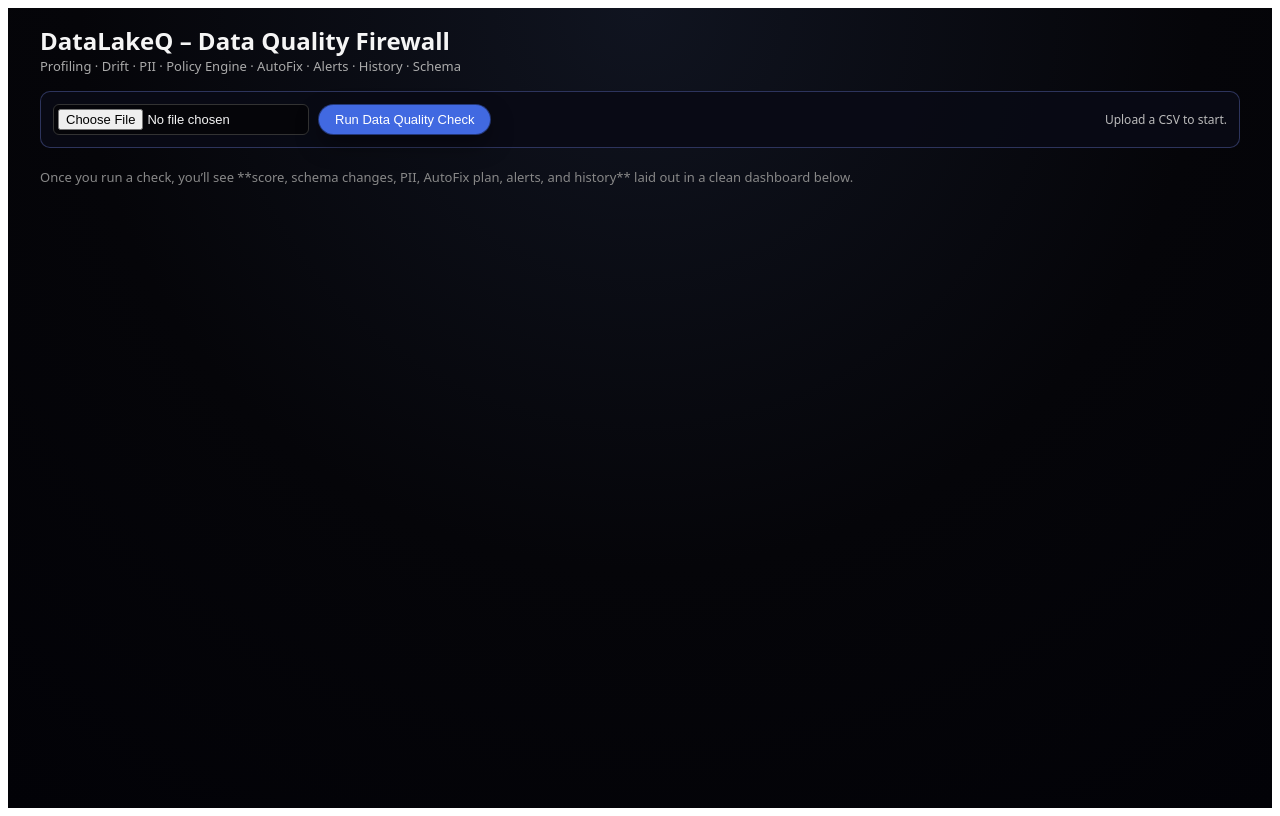
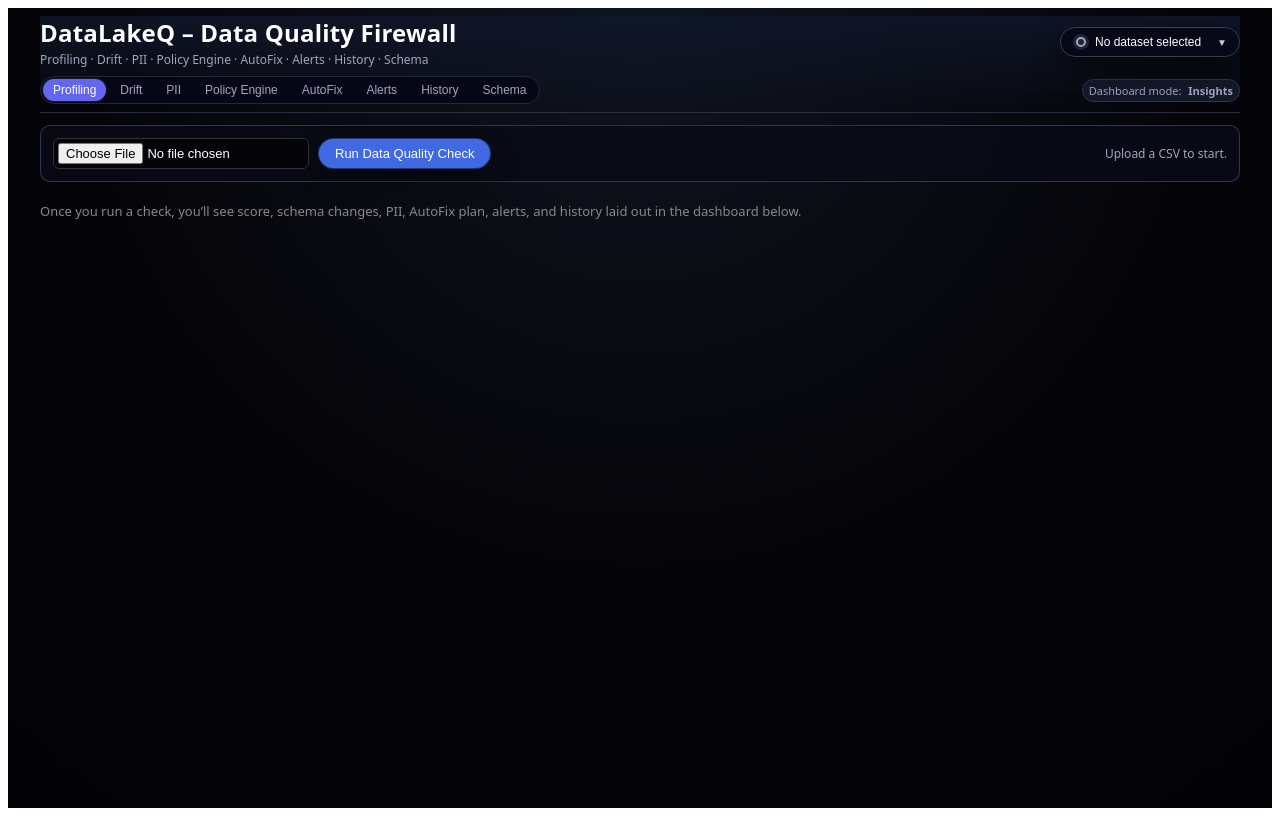
Before and after one commit to shobith-s/DataLakeQuality, a React app in the folder frontend/: page / in a window 1280 px wide. Built offline with nearby package versions, Linux system fonts and the light colour scheme; the HTML template or start-up script is replaced by a standard one.

Commit message:
redesign header with pill navigation and dataset selector

```diff
--- a/frontend/src/App.tsx
+++ b/frontend/src/App.tsx
@@ -9,14 +9,30 @@ import AutofixPanel from "./components/panels/AutofixPanel";
 import HistoryPanel from "./components/panels/HistoryPanel";
 import RawReportPanel from "./components/panels/RawReportPanel";
 import SchemaChangesPanel from "./components/panels/SchemaChangesPanel";
+import HeaderBar, {
+  type NavTabId,
+} from "./components/layout/HeaderBar";
 
 import type { DataQualityReport } from "./types/report";
+import { dlqColors, dlqTypography } from "./ui/theme";
+
+const NAV_TO_SECTION_ID: Record<NavTabId, string> = {
+  profiling: "section-profiling",
+  drift: "section-history",
+  pii: "section-pii",
+  policy: "section-policy",
+  autofix: "section-autofix",
+  alerts: "section-alerts",
+  history: "section-history",
+  schema: "section-schema",
+};
 
 const App: React.FC = () => {
   const [file, setFile] = useState<File | null>(null);
   const [report, setReport] = useState<DataQualityReport | null>(null);
   const [loading, setLoading] = useState(false);
   const [error, setError] = useState<string | null>(null);
+  const [activeTab, setActiveTab] = useState<NavTabId>("profiling");
 
   const handleFileChange = (e: React.ChangeEvent<HTMLInputElement>) => {
     const f = e.target.files?.[0] || null;
@@ -81,57 +97,42 @@ const App: React.FC = () => {
     URL.revokeObjectURL(url);
   };
 
+  const handleNavChange = (id: NavTabId) => {
+    setActiveTab(id);
+    const sectionId = NAV_TO_SECTION_ID[id];
+    if (sectionId) {
+      const el = document.getElementById(sectionId);
+      if (el) {
+        el.scrollIntoView({ behavior: "smooth", block: "start" });
+      }
+    }
+  };
+
   return (
     <div
       style={{
         minHeight: "100vh",
-        background: "radial-gradient(circle at top, #101420 0, #050509 55%, #020207 100%)",
-        color: "#f5f5f5",
-        fontFamily:
-          "system-ui, -apple-system, BlinkMacSystemFont, 'Segoe UI', sans-serif",
+        background:
+          "radial-gradient(circle at top, #101420 0, #050509 55%, #020207 100%)",
+        color: dlqColors.textPrimary,
+        fontFamily: dlqTypography.fontFamily,
       }}
     >
       <div
         style={{
           maxWidth: 1200,
           margin: "0 auto",
-          padding: "16px 16px 32px",
+          padding: "8px 16px 32px",
         }}
       >
-        {/* Header */}
-        <header
-          style={{
-            marginBottom: 16,
-            display: "flex",
-            alignItems: "center",
-            justifyContent: "space-between",
-            gap: 12,
-          }}
-        >
-          <div>
-            <h1 style={{ margin: 0, fontSize: 24 }}>
-              DataLakeQ – Data Quality Firewall
-            </h1>
-            <p style={{ margin: 0, fontSize: 13, color: "#aaa" }}>
-              Profiling · Drift · PII · Policy Engine · AutoFix · Alerts ·
-              History · Schema
-            </p>
-          </div>
-          {report && (
-            <div
-              style={{
-                fontSize: 12,
-                color: "#9ea7ff",
-                textAlign: "right",
-              }}
-            >
-              <div style={{ opacity: 0.8 }}>Dataset:</div>
-              <div style={{ fontWeight: 600 }}>{report.dataset_name}</div>
-            </div>
-          )}
-        </header>
+        {/* Header with navigation + dataset selector */}
+        <HeaderBar
+          activeTab={activeTab}
+          onTabChange={handleNavChange}
+          datasetName={report?.dataset_name}
+        />
 
-        {/* Upload + Actions */}
+        {/* File upload + Run button */}
         <section
           style={{
             borderRadius: 10,
@@ -180,7 +181,7 @@ const App: React.FC = () => {
               {loading ? "Analyzing…" : "Run Data Quality Check"}
             </button>
           </div>
-          <div style={{ fontSize: 12, color: "#bbb" }}>
+          <div style={{ fontSize: 12, color: dlqColors.textSecondary }}>
             {file ? (
               <>
                 Selected:{" "}
@@ -220,9 +221,8 @@ const App: React.FC = () => {
               marginTop: 8,
             }}
           >
-            Once you run a check, you’ll see **score, schema changes, PII,
-            AutoFix plan, alerts, and history** laid out in a clean dashboard
-            below.
+            Once you run a check, you’ll see score, schema changes, PII, AutoFix
+            plan, alerts, and history laid out in the dashboard below.
           </p>
         )}
 
@@ -244,9 +244,17 @@ const App: React.FC = () => {
                 gap: 16,
               }}
             >
+              <div id="section-profiling">
                 <ScoreCard report={report} />
+              </div>
+
+              <div id="section-policy">
                 <PolicyGate report={report} />
+              </div>
+
+              <div id="section-history">
                 <HistoryPanel report={report} />
+              </div>
             </section>
 
             {/* Row 2 – dataset / schema / PII vs AutoFix */}
@@ -265,11 +273,15 @@ const App: React.FC = () => {
                 }}
               >
                 <DatasetSummaryPanel report={report} />
+                <div id="section-schema">
                   <SchemaChangesPanel report={report} />
+                </div>
+                <div id="section-pii">
                   <PIIPanel report={report} />
                 </div>
+              </div>
 
-              <div>
+              <div id="section-autofix">
                 <AutofixPanel
                   report={report}
                   onDownload={handleDownloadAutofix}
@@ -286,7 +298,9 @@ const App: React.FC = () => {
                 alignItems: "stretch",
               }}
             >
+              <div id="section-alerts">
                 <AlertsPanel alerts={report.alerts} />
+              </div>
               <RawReportPanel report={report} />
             </section>
           </main>
--- /dev/null
+++ b/frontend/src/components/layout/HeaderBar.tsx
@@ -0,0 +1,225 @@
+// frontend/src/components/layout/HeaderBar.tsx
+import React, { useState } from "react";
+import { dlqColors, dlqSpace, dlqTypography } from "../../ui/theme";
+import PillTabs from "../../ui/PillTabs";
+import Chip from "../../ui/Chip";
+import StatusIcon from "../../ui/StatusIcon";
+
+export type NavTabId =
+  | "profiling"
+  | "drift"
+  | "pii"
+  | "policy"
+  | "autofix"
+  | "alerts"
+  | "history"
+  | "schema";
+
+interface HeaderBarProps {
+  activeTab: NavTabId;
+  onTabChange: (id: NavTabId) => void;
+  datasetName?: string;
+}
+
+const NAV_TABS: { id: NavTabId; label: string }[] = [
+  { id: "profiling", label: "Profiling" },
+  { id: "drift", label: "Drift" },
+  { id: "pii", label: "PII" },
+  { id: "policy", label: "Policy Engine" },
+  { id: "autofix", label: "AutoFix" },
+  { id: "alerts", label: "Alerts" },
+  { id: "history", label: "History" },
+  { id: "schema", label: "Schema" },
+];
+
+const HeaderBar: React.FC<HeaderBarProps> = ({
+  activeTab,
+  onTabChange,
+  datasetName,
+}) => {
+  const [datasetMenuOpen, setDatasetMenuOpen] = useState(false);
+
+  const handleTabChange = (id: string) => {
+    onTabChange(id as NavTabId);
+  };
+
+  const displayName = datasetName || "No dataset selected";
+
+  return (
+    <header
+      style={{
+        marginBottom: dlqSpace.md,
+        paddingBottom: dlqSpace.sm,
+        borderBottom: `1px solid rgba(148,163,184,0.18)`,
+        background:
+          "linear-gradient(to bottom, rgba(15,23,42,0.9), rgba(15,23,42,0))",
+        position: "sticky",
+        top: 0,
+        zIndex: 10,
+        backdropFilter: "blur(14px)",
+      }}
+    >
+      {/* Top row: title + dataset selector */}
+      <div
+        style={{
+          display: "flex",
+          alignItems: "center",
+          justifyContent: "space-between",
+          gap: 12,
+          marginBottom: 8,
+        }}
+      >
+        <div>
+          <h1
+            style={{
+              margin: 0,
+              fontSize: dlqTypography.h1,
+              letterSpacing: 0.2,
+            }}
+          >
+            DataLakeQ – Data Quality Firewall
+          </h1>
+          <p
+            style={{
+              margin: 0,
+              marginTop: 2,
+              fontSize: 12,
+              color: dlqColors.textSecondary,
+            }}
+          >
+            Profiling · Drift · PII · Policy Engine · AutoFix · Alerts · History
+            · Schema
+          </p>
+        </div>
+
+        {/* Dataset selector */}
+        <div style={{ position: "relative" }}>
+          <button
+            type="button"
+            onClick={() => setDatasetMenuOpen((open) => !open)}
+            style={{
+              display: "inline-flex",
+              alignItems: "center",
+              gap: 6,
+              padding: "6px 12px",
+              borderRadius: 999,
+              border: `1px solid ${dlqColors.borderStrong}`,
+              backgroundColor: "#050816",
+              color: dlqColors.textPrimary,
+              fontSize: 12,
+              cursor: "pointer",
+              minWidth: 180,
+              justifyContent: "space-between",
+              boxShadow: "0 12px 28px rgba(0,0,0,0.55)",
+            }}
+          >
+            <span
+              style={{
+                display: "inline-flex",
+                alignItems: "center",
+                gap: 6,
+              }}
+            >
+              <StatusIcon tone={datasetName ? "info" : "neutral"} size={16} />
+              <span
+                style={{
+                  maxWidth: 140,
+                  overflow: "hidden",
+                  textOverflow: "ellipsis",
+                  whiteSpace: "nowrap",
+                }}
+              >
+                {displayName}
+              </span>
+            </span>
+            <span
+              style={{
+                fontSize: 10,
+                opacity: 0.8,
+              }}
+            >
+              ▼
+            </span>
+          </button>
+
+          {datasetMenuOpen && (
+            <div
+              style={{
+                position: "absolute",
+                right: 0,
+                marginTop: 6,
+                minWidth: 220,
+                backgroundColor: "#050816",
+                border: `1px solid ${dlqColors.borderSubtle}`,
+                borderRadius: 10,
+                boxShadow: "0 22px 40px rgba(0,0,0,0.8)",
+                padding: 8,
+                fontSize: 12,
+                color: dlqColors.textSecondary,
+              }}
+            >
+              <div
+                style={{
+                  marginBottom: 4,
+                  fontSize: 11,
+                  textTransform: "uppercase",
+                  letterSpacing: 0.35,
+                  color: dlqColors.textMuted,
+                }}
+              >
+                Current dataset
+              </div>
+              <Chip
+                tone={datasetName ? "info" : "default"}
+                size="md"
+                style={{ width: "100%", justifyContent: "space-between" }}
+              >
+                <span
+                  style={{
+                    maxWidth: 160,
+                    overflow: "hidden",
+                    textOverflow: "ellipsis",
+                    whiteSpace: "nowrap",
+                  }}
+                >
+                  {displayName}
+                </span>
+              </Chip>
+              <div
+                style={{
+                  marginTop: 6,
+                  fontSize: 11,
+                  color: dlqColors.textMuted,
+                }}
+              >
+                Recent dataset history will appear here in a future version.
+              </div>
+            </div>
+          )}
+        </div>
+      </div>
+
+      {/* Bottom row: navigation tabs */}
+      <div
+        style={{
+          display: "flex",
+          alignItems: "center",
+          justifyContent: "space-between",
+          gap: 8,
+        }}
+      >
+        <PillTabs
+          tabs={NAV_TABS}
+          activeId={activeTab}
+          onChange={handleTabChange}
+        />
+
+        <Chip subtle tone="default" size="sm">
+          Dashboard mode: <strong style={{ marginLeft: 4 }}>Insights</strong>
+        </Chip>
+      </div>
+    </header>
+  );
+};
+
+export default HeaderBar;
--- a/frontend/src/ui/theme.ts
+++ b/frontend/src/ui/theme.ts
@@ -1,4 +1,5 @@
 // frontend/src/ui/theme.ts
+import type React from "react";
 
 // Design tokens for DataLakeQ UI
 
```
Lines whose indentation alone changed are shown as unchanged.
